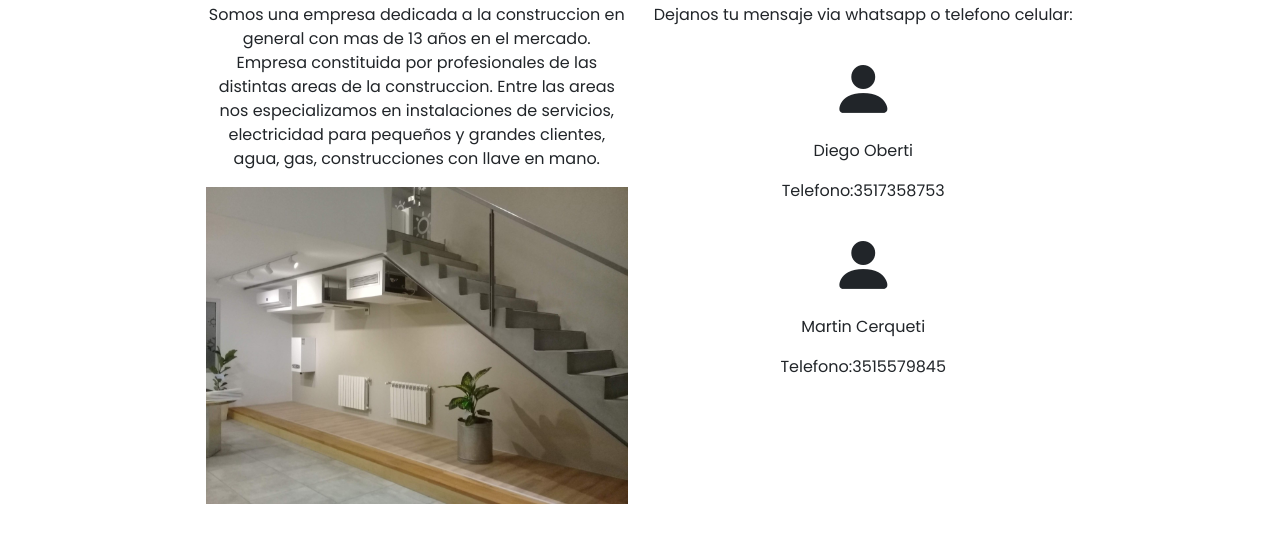
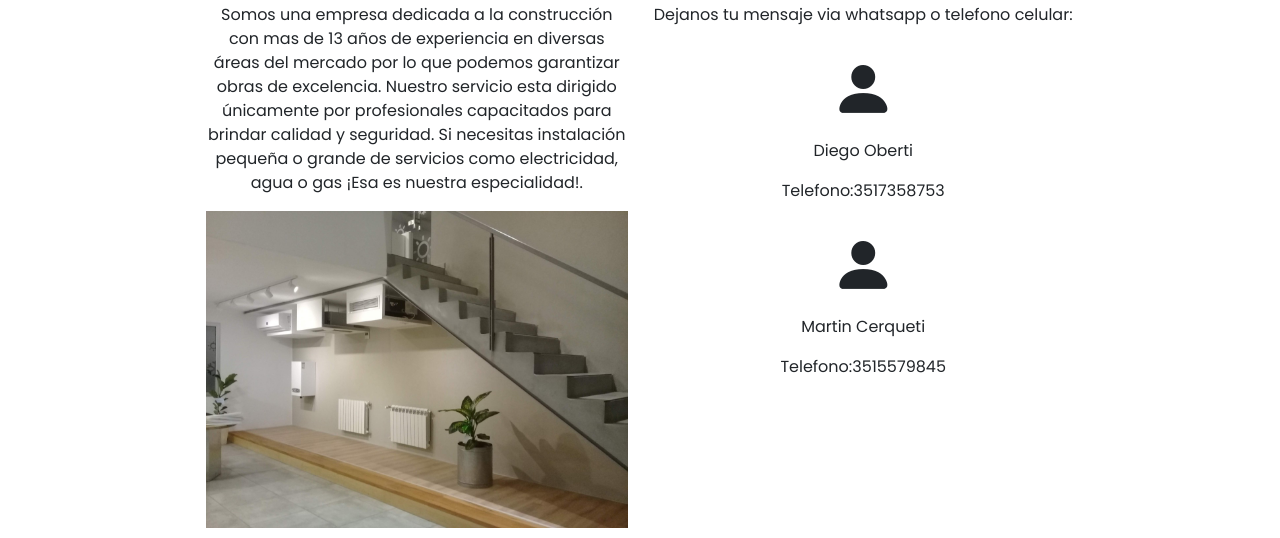
Before and after one commit to FranCaprari/Macsrl, a website: page html/nosotros.html in a window 1280 px wide. Shown: the part 262-800 px from the top of the page. Drawn offline with nearby package versions, Linux system fonts and the light colour scheme.

Commit message:
Cambio en quienes somos

```diff
--- a/html/nosotros.html
+++ b/html/nosotros.html
@@ -70,11 +70,10 @@
             <div class="col-12 col-sm-6">
                 <h2 class="nosotros__subtitulo">Objetivo</h2>
                 <p>
-                    Somos una empresa dedicada a la construccion en general con mas de 13 años en el mercado. Empresa
-                    constituida por profesionales de las distintas areas
-                    de la construccion. Entre las areas nos especializamos en instalaciones de servicios, electricidad
-                    para pequeños y grandes clientes, agua, gas, construcciones
-                    con llave en mano.
+                    Somos una empresa dedicada a la construcción con mas de 13 años de experiencia en diversas áreas del mercado por lo que
+                    podemos garantizar obras de excelencia.
+                    Nuestro servicio esta dirigido únicamente por profesionales capacitados para brindar calidad y seguridad.
+                    Si necesitas instalación pequeña o grande de servicios como electricidad, agua o gas ¡Esa es nuestra especialidad!.
                 </p>
                 <div class="nosotros__foto">
                     <img src="../images/proyecto17.jpg" class="nosotros__foto__proyecto">
```
